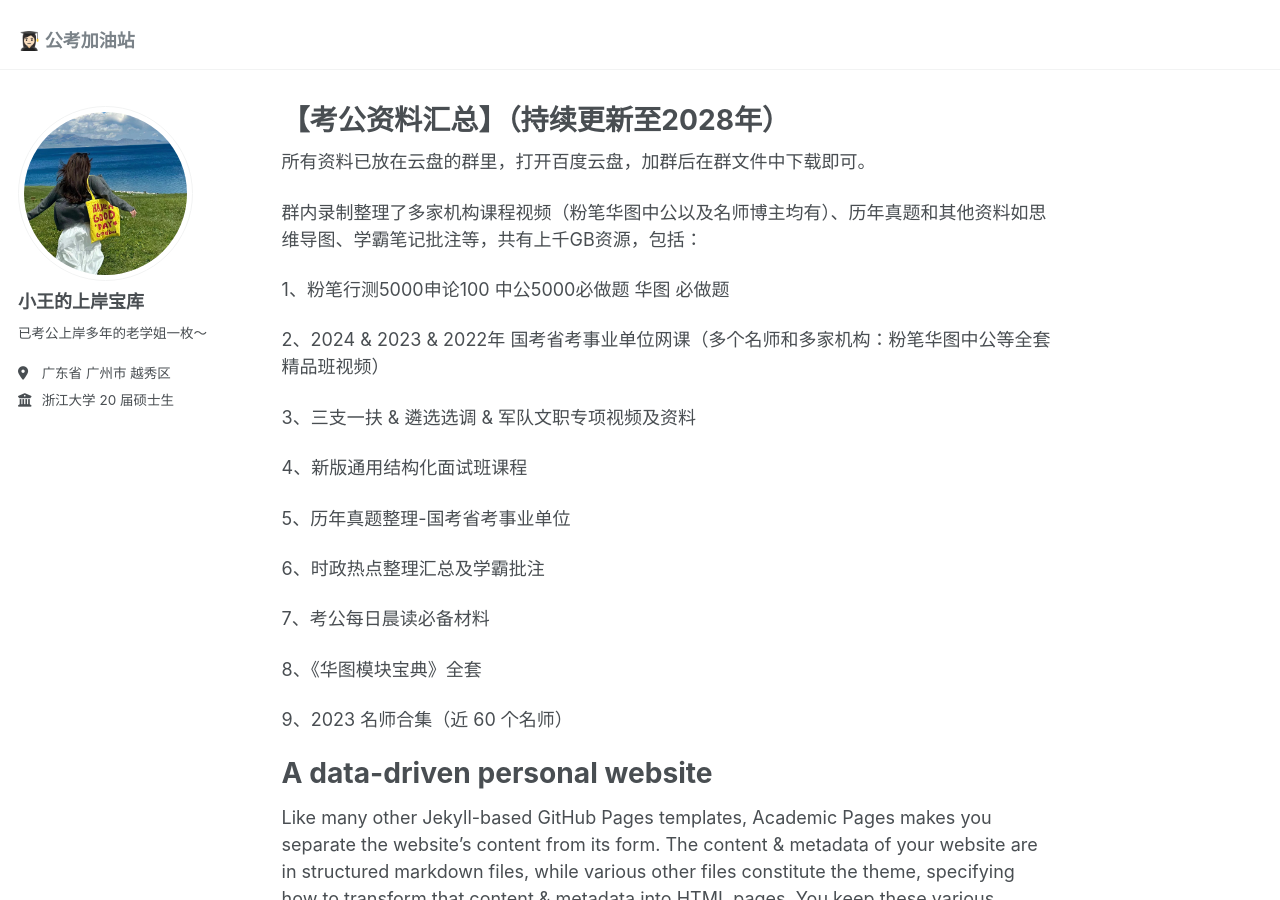
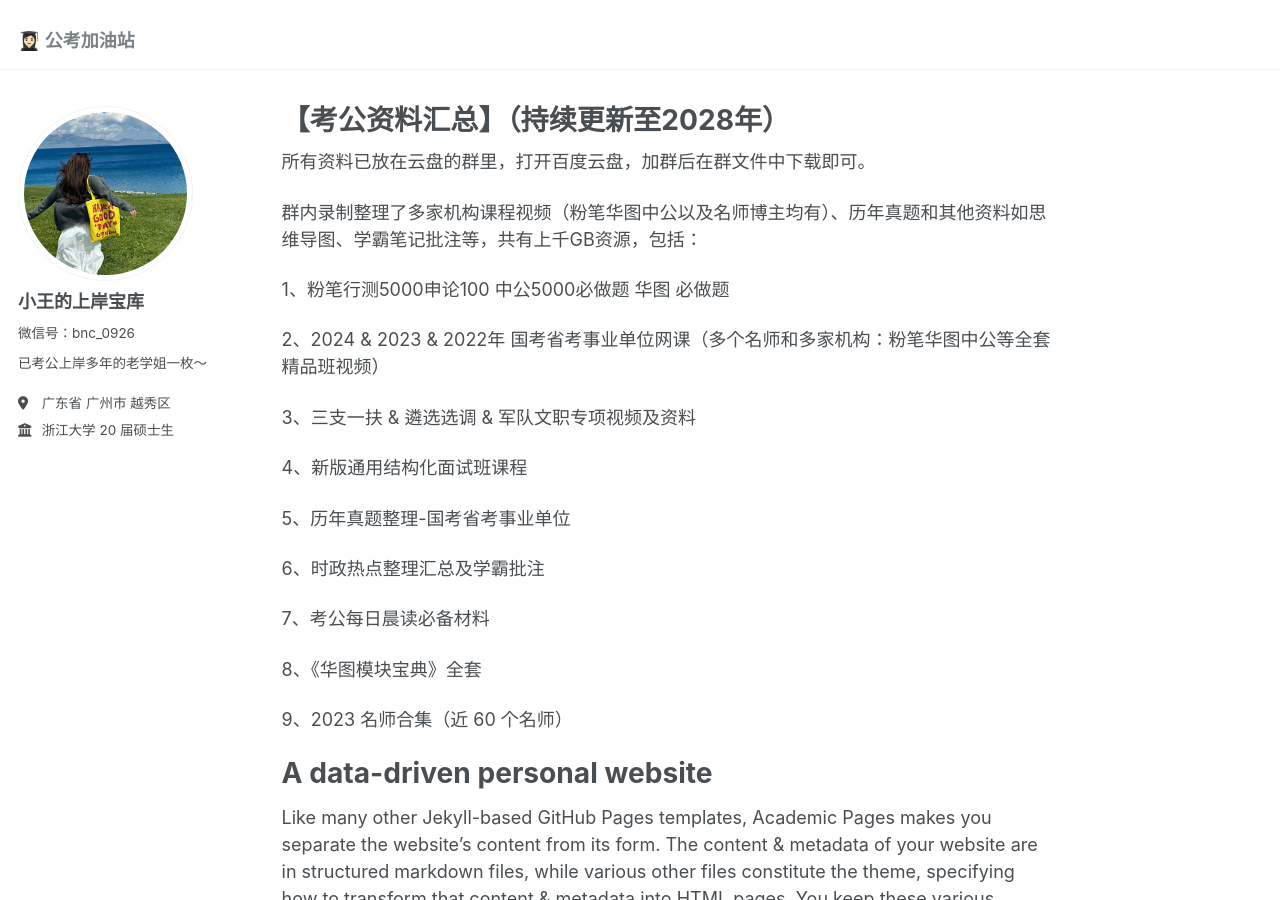
Before and after one commit to KnowledgeStoreVIP/GkStoreVIP.github.io, a Jekyll site: the page built from _pages/about.md, in a window 1280 px wide and 900 px high. Built offline with Jekyll 4.4.1, drawn with Linux system fonts in a browser that asks for light colours.

Commit message:
Update _config.yml

```diff
--- a/_config.yml
+++ b/_config.yml
@@ -23,7 +23,7 @@ author:
   # Biographic information
   avatar           : "profile.jpg"
   name             : "小王的上岸宝库"
-  pronouns         : # example: "she/her"
+  pronouns         : "微信号：bnc_0926"
   bio              : "已考公上岸多年的老学姐一枚～"
   location         : "广东省 广州市 越秀区"
   employer         : "浙江大学 20 届硕士生"
@@ -73,7 +73,6 @@ author:
   xing             : # Username
   youtube          : # Username
   zhihu            : # Username
-  wechat           : "bnc_0926"
 
 # Publication Category - The following the list of publication categories and their headings
 publication_category:
```
